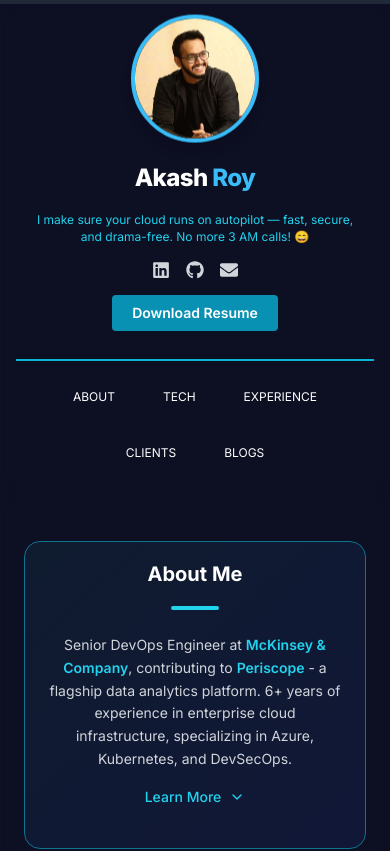
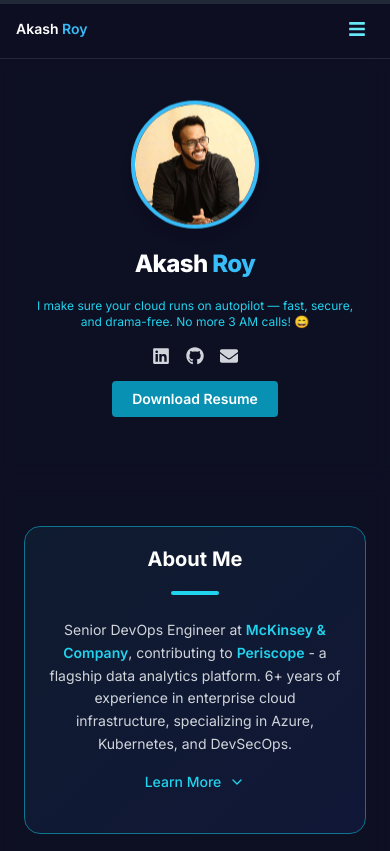
Before and after one commit to amirkhanworks/Portfolio, a React (Create React App) app: page / in a window 390 px wide. Shown: the top 851 px of the page. Built offline with nearby package versions, Linux system fonts and the light colour scheme; no server answers.

Commit message:
Updated the layout and added menu bar in mobile view

```diff
--- a/src/App.js
+++ b/src/App.js
@@ -6,7 +6,7 @@ import { FaChevronUp } from 'react-icons/fa';
 import SidebarLayout from './components/SidebarLayout';
 import ProjectModal from './components/ProjectModal';
 import ExperienceSection from './components/ExperienceSection';
-import BlogSection from './BComponents/BlogSection';
+const BlogSection = React.lazy(() => import('./BComponents/BlogSection'));
 import ClientsSection from './components/ClientsSection';
 import PhotoGallery from './components/PhotoGallery';
 import LoadingSpinner from './components/LoadingSpinner';
@@ -80,7 +80,9 @@ function Home({ setSelectedProject }) {
         <PhotoGallery />
         {/* Blog Section - Mobile Only */}
         <div className="block lg:hidden">
-          <BlogSection />
+          <Suspense fallback={<LoadingSpinner />}>
+            <BlogSection />
+          </Suspense>
         </div>
         <TestimonialsSection />
         <ContactSection />
--- a/src/BComponents/BlogSection.js
+++ b/src/BComponents/BlogSection.js
@@ -1,4 +1,5 @@
 import React, { useEffect, useState } from 'react';
+import { motion } from 'framer-motion';
 
 const BlogSection = () => {
   const [blogs, setBlogs] = useState([]);
@@ -23,32 +24,50 @@ const BlogSection = () => {
   }, []);
 
   return (
-    <section id="blogs" className="mt-20 mb-12 max-w-4xl mx-auto">
-      <h2 className="text-2xl font-bold text-accent mb-4">Blogs</h2>
+    <section id="blogs" className="px-4 sm:px-6 py-8 sm:py-12 text-white">
+      <motion.div
+        initial={{ opacity: 0, y: 20 }}
+        whileInView={{ opacity: 1, y: 0 }}
+        viewport={{ once: true }}
+        transition={{ duration: 0.5 }}
+        className="text-center mb-8 sm:mb-12"
+      >
+        <h2 className="text-2xl sm:text-3xl font-bold mb-2">Blogs</h2>
+        <div className="h-1 w-12 bg-cyan-400 mx-auto mb-4 rounded-full" />
+        <p className="text-gray-400 text-sm sm:text-base leading-relaxed max-w-2xl mx-auto px-4">
+          Technical insights and DevOps knowledge sharing
+        </p>
+      </motion.div>
       {loading ? (
         <p className="text-gray-400">Loading latest blogs...</p>
       ) : blogs.length === 0 ? (
         <p className="text-gray-400">No blogs found.</p>
       ) : (
+        <div className="max-w-6xl mx-auto">
           <div className="grid gap-6 md:grid-cols-2">
-          {blogs.map((blog) => (
-            <a
+            {blogs.map((blog, index) => (
+              <motion.a
                 key={blog.id}
                 href={blog.url}
                 target="_blank"
                 rel="noopener noreferrer"
+                initial={{ opacity: 0, y: 20 }}
+                whileInView={{ opacity: 1, y: 0 }}
+                viewport={{ once: true }}
+                transition={{ delay: index * 0.05, duration: 0.4 }}
                 className="block p-6 rounded-xl card hover:shadow-lg transition-all duration-300"
                 aria-label={`Read blog titled ${blog.title}`}
               >
                 <h3 className="text-lg font-semibold text-white mb-2">{blog.title}</h3>
                 <p className="text-sm text-gray-400 line-clamp-3">{blog.description}</p>
                 <span className="block mt-4 text-cyan-400 text-sm font-medium">Read More →</span>
-            </a>
+              </motion.a>
             ))}
+          </div>
         </div>
       )}
 
-      <div className="mt-6 text-right">
+      <div className="mt-6 text-center">
         <a
           href="https://dev.to/akash_roy_3bc76e473db5e40"
           target="_blank"
--- a/src/components/ClientsSection.js
+++ b/src/components/ClientsSection.js
@@ -1,6 +1,7 @@
 import React, { memo } from 'react';
 import { useNavigate } from 'react-router-dom';
 import { motion } from 'framer-motion';
+import LazyImage from './LazyImage';
 
 import suretyLogo from '../assets/Clients/Surety.png';
 import cabLogo from '../assets/Clients/CAB.png';
@@ -87,7 +88,7 @@ const ClientsSection = memo(() => {
                     exit={{ scale: 0.95 }}
                   >
                     <div className="flex flex-col items-center justify-center h-16 sm:h-20">
-                      <img src={client.logo} alt={client.name} className="h-6 sm:h-8 object-contain mb-1" />
+                      <LazyImage src={client.logo} alt={client.name} className="h-6 sm:h-8 object-contain mb-1" />
                       <span className="text-xs sm:text-sm text-center text-gray-800 font-medium leading-tight">{client.name}</span>
                     </div>
                 </motion.div>
--- a/src/components/CompactBlogSection.js
+++ b/src/components/CompactBlogSection.js
@@ -33,7 +33,7 @@ const CompactBlogSection = () => {
     >
       <div className="flex items-center gap-2 mb-4">
         <BookOpen size={16} className="text-cyan-400" />
-        <h3 className="text-sm font-semibold text-white">Latest Blogs</h3>
+        <h3 className="text-sm font-semibold bg-gradient-to-r from-cyan-400 to-blue-400 bg-clip-text text-transparent">Latest Blogs</h3>
       </div>
 
       {loading ? (
--- a/src/components/ContactSection.js
+++ b/src/components/ContactSection.js
@@ -50,8 +50,8 @@ const ContactSection = memo(() => {
               <Phone className="text-cyan-400" size={20} />
               <div>
                 <p className="text-sm text-gray-400">Phone</p>
-                <a href="tel:+91-9876543210" className="text-white hover:text-cyan-400 transition-colors">
-                  +91 98765 43210
+                <a href="tel:+919930056848" className="text-white hover:text-cyan-400 transition-colors">
+                  +91 99300 56848
                 </a>
               </div>
             </div>
@@ -119,10 +119,6 @@ const ContactSection = memo(() => {
               </div>
               <div className="flex items-start gap-2">
                 <span className="text-cyan-400 mt-0.5">•</span>
-                <span><strong className="text-cyan-300">Azure & Kubernetes</strong> certified expert</span>
-              </div>
-              <div className="flex items-start gap-2">
-                <span className="text-cyan-400 mt-0.5">•</span>
                 <span><strong className="text-cyan-300">40% cost reduction</strong> through infrastructure optimization</span>
               </div>
               <div className="flex items-start gap-2">
--- a/src/components/ExperienceSection.js
+++ b/src/components/ExperienceSection.js
@@ -1,9 +1,10 @@
 import React, { useState, useCallback, memo } from 'react';
 import LTIMLogo from '../assets/Company Logo/LTIMindtree.jpg';
 import IFILogo from '../assets/Company Logo/IFI_Tech.jpeg';
-import McKinseyLogo from '../assets/Company Logo/Mckinsey.png';
+import McKinseyLogo from '../assets/Company Logo/Mckinsey.jpg';
 import { ChevronDown, ChevronUp, Building2, Calendar, MapPin, Award, Target } from 'lucide-react';
 import { motion, AnimatePresence } from 'framer-motion';
+import LazyImage from './LazyImage';
 
 const experience = [
   {
@@ -154,7 +155,7 @@ const ExperienceSection = memo(() => {
                   <div className="flex items-center gap-4 sm:gap-6">
                     <div className="relative">
                       <div className="absolute inset-0 bg-gradient-to-br from-cyan-400/20 to-blue-400/20 rounded-lg blur-sm group-hover:blur-md transition-all"></div>
-                      <img
+                      <LazyImage
                         src={exp.logo}
                         alt={exp.company}
                         className="relative h-14 w-14 sm:h-18 sm:w-18 object-contain rounded-lg bg-white/5 p-2 shadow-lg border border-white/10"
--- a/src/components/SidebarLayout.js
+++ b/src/components/SidebarLayout.js
@@ -1,20 +1,51 @@
-import React from 'react';
+import React, { useState } from 'react';
 import { useNavigate } from 'react-router-dom';
-import { FaLinkedin, FaGithub, FaArrowLeft, FaEnvelope } from 'react-icons/fa';
+import { FaLinkedin, FaGithub, FaArrowLeft, FaEnvelope, FaBars, FaTimes } from 'react-icons/fa';
 import profilePic from '../assets/Profile photo/Me.jpg';
 import CompactBlogSection from './CompactBlogSection';
 
 const SidebarLayout = ({ children, showBack }) => {
   const navigate = useNavigate();
+  const [mobileMenuOpen, setMobileMenuOpen] = useState(false);
 
   return (
     <div className="flex flex-col lg:flex-row min-h-screen relative z-10 text-white font-sans">
+      {/* Mobile Header */}
+      <header className="lg:hidden fixed top-0 left-0 right-0 z-50 bg-[#0e0f23]/90 backdrop-blur border-b border-white/10">
+        <div className="flex items-center justify-between px-4 py-3">
+          <a href="#about" className="text-sm font-semibold text-white">Akash <span className="text-accent">Roy</span></a>
+          <button
+            aria-label={mobileMenuOpen ? 'Close menu' : 'Open menu'}
+            onClick={() => setMobileMenuOpen(!mobileMenuOpen)}
+            className="p-2 rounded-md text-cyan-300 hover:text-white hover:bg-white/5 transition"
+          >
+            {mobileMenuOpen ? <FaTimes size={18} /> : <FaBars size={18} />}
+          </button>
+        </div>
+        {mobileMenuOpen && (
+          <nav className="px-4 pb-3">
+            <div className="grid grid-cols-3 gap-2 text-xs">
+              <a onClick={() => setMobileMenuOpen(false)} href="#about" className="px-3 py-2 rounded bg-white/5 text-gray-200 text-center">ABOUT</a>
+              <a onClick={() => setMobileMenuOpen(false)} href="#experience" className="px-3 py-2 rounded bg-white/5 text-gray-200 text-center">EXP</a>
+              <a onClick={() => setMobileMenuOpen(false)} href="#skills" className="px-3 py-2 rounded bg-white/5 text-gray-200 text-center">SKILLS</a>
+              <a onClick={() => setMobileMenuOpen(false)} href="#certifications" className="px-3 py-2 rounded bg-white/5 text-gray-200 text-center">CERTS</a>
+              <a onClick={() => setMobileMenuOpen(false)} href="#clients" className="px-3 py-2 rounded bg-white/5 text-gray-200 text-center">CLIENTS</a>
+              <a onClick={() => setMobileMenuOpen(false)} href="#blogs" className="px-3 py-2 rounded bg-white/5 text-gray-200 text-center">BLOGS</a>
+              <a onClick={() => setMobileMenuOpen(false)} href="#testimonials" className="px-3 py-2 rounded bg-white/5 text-gray-200 text-center col-span-2">TESTIMONIALS</a>
+              <a onClick={() => setMobileMenuOpen(false)} href="#contact" className="px-3 py-2 rounded bg-white/5 text-gray-200 text-center">CONTACT</a>
+            </div>
+          </nav>
+        )}
+      </header>
       {/* Sidebar */}
-      <aside className="lg:w-[30%] w-full h-auto lg:h-screen lg:sticky lg:top-0 z-20 bg-[#0e0f23]/80 backdrop-blur p-4 sm:p-6 md:p-8 flex flex-col items-center justify-center min-h-[50vh] lg:min-h-screen">
+      <aside className="lg:w-[30%] w-full h-auto lg:h-screen lg:sticky lg:top-0 z-20 bg-[#0e0f23]/80 backdrop-blur p-4 sm:p-6 md:p-8 flex flex-col items-center justify-center min-h-[50vh] lg:min-h-screen mt-14 lg:mt-0">
         <img
           src={profilePic}
           alt="Akash Roy"
           className="rounded-full w-32 h-32 sm:w-44 sm:h-44 object-cover mb-4 sm:mb-6 border-4 border-accent shadow-lg animate-float"
+          decoding="async"
+          fetchpriority="high"
+          loading="eager"
         />
 
         <h1 className="text-3xl sm:text-5xl font-extrabold tracking-tight text-white mb-2">
@@ -63,17 +94,8 @@ const SidebarLayout = ({ children, showBack }) => {
           </a>
         </div>
 
-        {/* Divider line - visible on mobile only */}
-        <div className="w-full h-[2px] bg-cyan-500 my-3 block lg:hidden" />
-
-        {/* Mobile Navigation */}
-        <div className="flex lg:hidden flex-wrap justify-center gap-2 sm:gap-3 text-xs sm:text-sm text-white">
-          <a href="#about" className="hover:text-accent px-2 py-1 rounded transition-colors mobile-nav-btn">ABOUT</a>
-          <a href="#techstack" className="hover:text-accent px-2 py-1 rounded transition-colors mobile-nav-btn">TECH</a>
-          <a href="#experience" className="hover:text-accent px-2 py-1 rounded transition-colors mobile-nav-btn">EXPERIENCE</a>
-          <a href="#clients" className="hover:text-accent px-2 py-1 rounded transition-colors mobile-nav-btn">CLIENTS</a>
-          <a href="#blogs" className="hover:text-accent px-2 py-1 rounded transition-colors mobile-nav-btn">BLOGS</a>
-        </div>
+        {/* Divider line - hidden since mobile nav moved to header */}
+        <div className="hidden" />
 
         {/* Compact Blog Section - Desktop Only */}
         <div className="hidden lg:block w-full">
@@ -82,11 +104,14 @@ const SidebarLayout = ({ children, showBack }) => {
       </aside>
 
       {/* Desktop Nav */}
-      <nav className="hidden lg:flex fixed top-0 right-0 w-[70%] z-50 bg-transparent backdrop-blur-md px-6 md:px-12 py-4 justify-end space-x-6 text-sm font-medium border-b border-white/10">
+      <nav className="hidden lg:flex fixed top-0 right-0 w-[70%] z-50 bg-transparent backdrop-blur-md px-6 md:px-12 py-4 justify-end space-x-4 text-sm font-medium border-b border-white/10">
         <a href="#about" className="text-gray-300 hover:text-accent">ABOUT</a>
-        <a href="#techstack" className="text-gray-300 hover:text-accent">TECH</a>
         <a href="#experience" className="text-gray-300 hover:text-accent">EXPERIENCE</a>
+        <a href="#skills" className="text-gray-300 hover:text-accent">SKILLS</a>
+        <a href="#certifications" className="text-gray-300 hover:text-accent">CERTS</a>
         <a href="#clients" className="text-gray-300 hover:text-accent">CLIENTS</a>
+        <a href="#testimonials" className="text-gray-300 hover:text-accent">TESTIMONIALS</a>
+        <a href="#contact" className="text-gray-300 hover:text-accent">CONTACT</a>
       </nav>
 
       {/* Main Content */}
--- a/src/utils/performance.js
+++ b/src/utils/performance.js
@@ -41,8 +41,9 @@ export const createIntersectionObserver = (callback, options = {}) => {
 export const preloadCriticalResources = () => {
   const criticalImages = [
     '/src/assets/Profile%20photo/Me.jpg',
-    '/src/assets/Company%20Logo/LTIMindtree.png',
-    '/src/assets/Company%20Logo/IFI_Tech.png'
+    '/src/assets/Company%20Logo/LTIMindtree.jpg',
+    '/src/assets/Company%20Logo/IFI_Tech.jpeg',
+    '/src/assets/Company%20Logo/Mckinsey.jpg'
   ];
 
   criticalImages.forEach(src => {
```
Also changed, not shown: src/assets/Company Logo/Mckinsey.jpg (added). Lines whose indentation alone changed are shown as unchanged.
